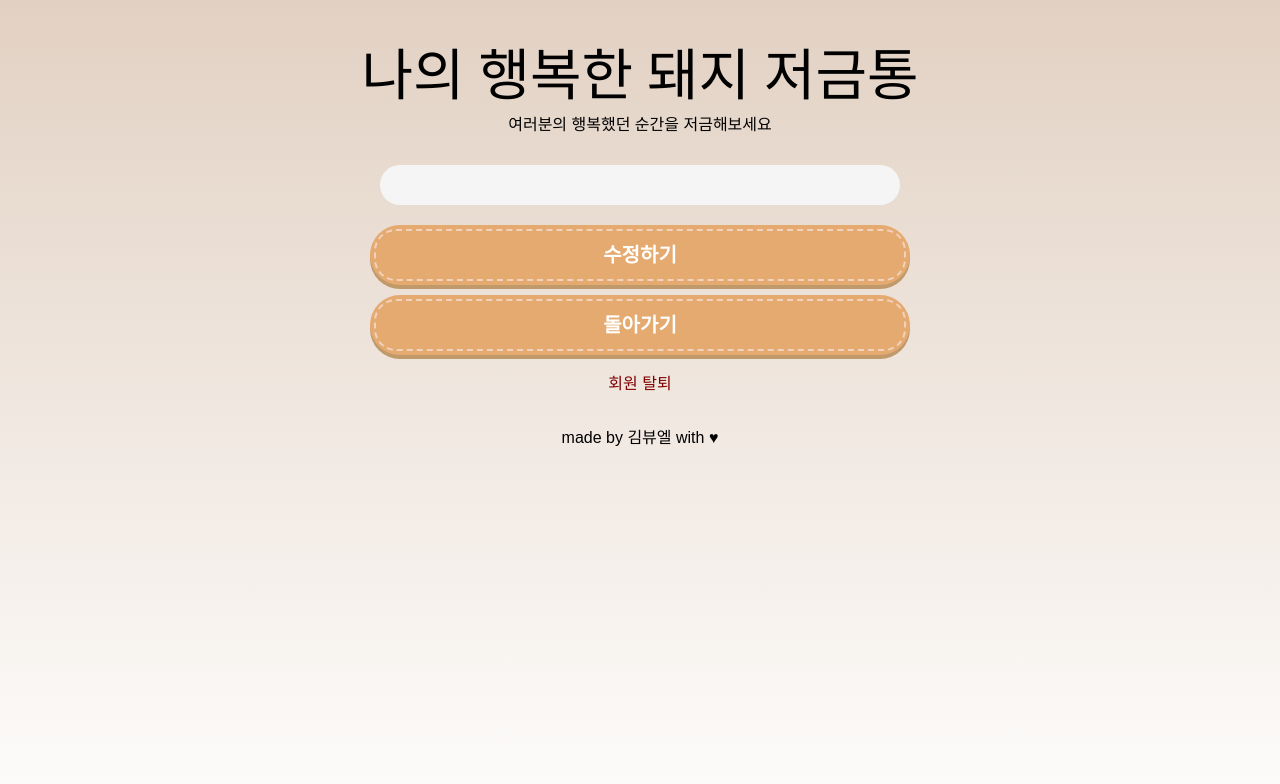
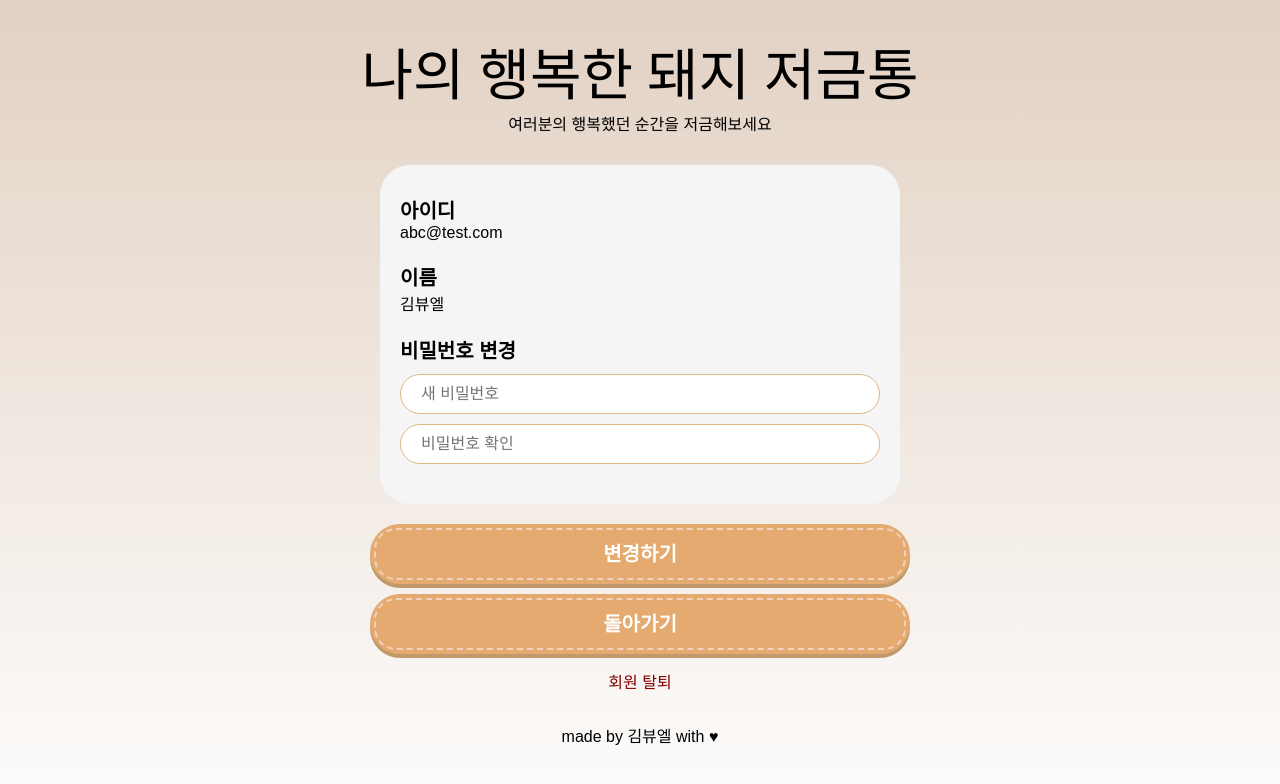
Before and after one commit to happy-piggy-bank/happy-piggy-bank-web-old, a React (Create React App) app: page /myPage in a window 1280 px wide. Shown: the top 784 px of the page. Built offline with nearby package versions, Linux system fonts and the light colour scheme; a web font is replaced by a local one.

Commit message:
회원정보 화면 디자인 추가

```diff
--- a/src/components/members/myPageScreen.jsx
+++ b/src/components/members/myPageScreen.jsx
@@ -16,8 +16,30 @@ const MyPageScreen = () => {
     <div className="myPageContainer">
       <MainHeader />
       <div className="myPageBodyArea">
-        <div className="myPageBoxArea"></div>
-        <PrimaryButton buttonText={"수정하기"} onClick={() => {}} />
+        <div className="myPageBoxArea">
+          <div className="myPageUserEmailArea">
+            <div className="myUserInfoLabel">아이디</div>
+            <div className="myUserInfoContent">abc@test.com</div>
+          </div>
+          <div className="myPageUserNameArea">
+            <div className="myUserInfoLabel">이름</div>
+            <div className="myUserInfoContent">김뷰엘</div>
+          </div>
+          <div className="myPageUserPwArea">
+            <div className="myUserInfoLabel">비밀번호 변경</div>
+            <InputBar
+              placeHolder={"새 비밀번호"}
+              isPassword={true}
+              onChange={() => {}}
+            />
+            <InputBar
+              placeHolder={"비밀번호 확인"}
+              isPassword={true}
+              onChange={() => {}}
+            />
+          </div>
+        </div>
+        <PrimaryButton buttonText={"변경하기"} onClick={() => {}} />
         <PrimaryButton
           buttonText={"돌아가기"}
           onClick={() => navigate("/bank")}
--- a/src/css/members/myPageScreen.css
+++ b/src/css/members/myPageScreen.css
@@ -15,6 +15,19 @@
   padding: 20px;
 }
 
+.myPageUserEmailArea,
+.myPageUserNameArea,
+.myPageUserPwArea {
+  width: 100%;
+  margin-top: 10px;
+  margin-bottom: 10px;
+}
+
+.myUserInfoLabel {
+  font-weight: bold;
+  font-size: 2.5vh;
+}
+
 .memberLeave {
   display: flex;
   align-items: center;
```
